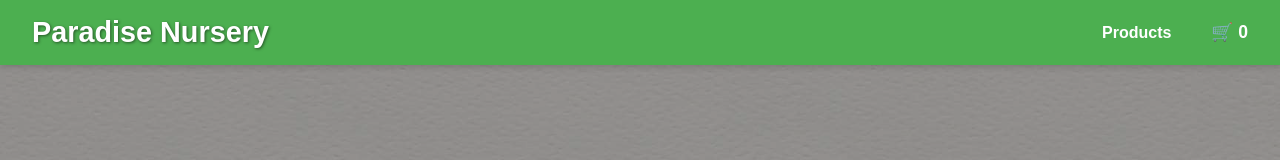
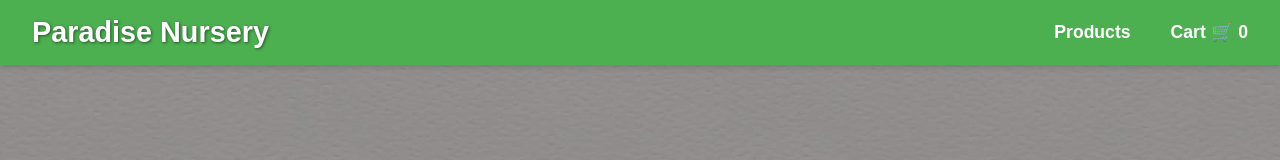
Before and after one commit to brendanbobryk/paradise-nursery-shopping-app, a React (Vite) app in the folder paradise-nursery-shopping-app/: page / in a window 1280 px wide. Shown: the top 160 px of the page. Built offline with nearby package versions, Linux system fonts and the light colour scheme.

Commit message:
UX design update in header for cart button

```diff
--- a/paradise-nursery-shopping-app/src/components/Header.jsx
+++ b/paradise-nursery-shopping-app/src/components/Header.jsx
@@ -48,6 +48,7 @@ export default function Header() {
             textDecoration: 'none',
             color: 'white',
             fontWeight: 'bold',
+            fontSize: '1.1rem', // explicitly match cart text
             transition: 'color 0.2s',
           }}
           onMouseEnter={e => (e.currentTarget.style.color = '#d4ffd4')}
@@ -62,13 +63,17 @@ export default function Header() {
             textDecoration: 'none',
             color: 'white',
             fontWeight: 'bold',
-            fontSize: '1.1rem',
+            fontSize: '1.1rem', // match Products exactly
+            display: 'flex',
+            alignItems: 'center',
+            gap: '0.35rem', // spacing between text and icon
             transition: 'color 0.2s',
+            lineHeight: 1, // ensures vertical alignment
           }}
           onMouseEnter={e => (e.currentTarget.style.color = '#d4ffd4')}
           onMouseLeave={e => (e.currentTarget.style.color = 'white')}
         >
-          🛒 {totalQuantity}
+          <span style={{ display: 'inline-flex', alignItems: 'center' }}>Cart</span> 🛒 {totalQuantity}
         </Link>
       </nav>
     </header>
```
